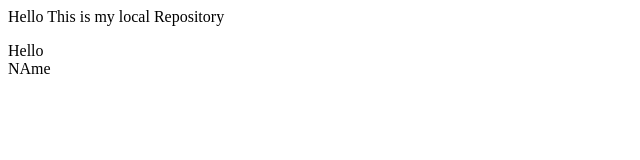
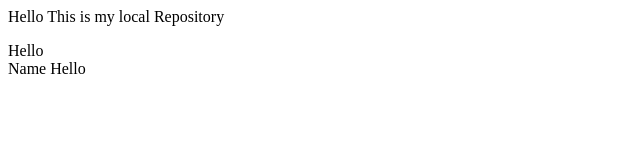
Before and after one commit to Souravmorya/Local-Repo, a plain HTML site: page Local-Repo/index.html in a window 1280 px wide. Shown: the full height of the page, 0-640 px from the left. Drawn offline with Linux system fonts and the light colour scheme.

Commit message:
Changes added

```diff
--- a/Local-Repo/index.html
+++ b/Local-Repo/index.html
@@ -4,4 +4,5 @@
     Hello
 </div>
 
-<label>NAme</label>
+<label>Name</label>
+<label>Hello</label>
```
